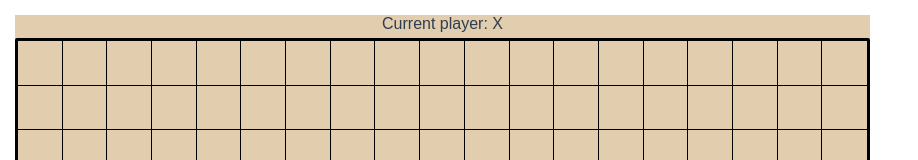
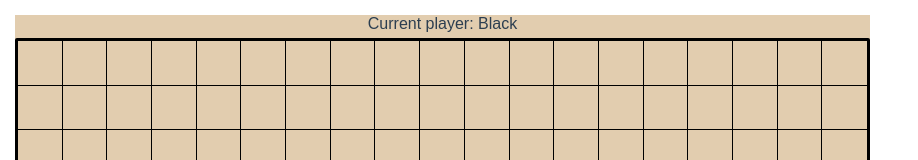
Before and after one commit to LogotipX/gamego, a Vue app: page / in a window 1280 px wide. Shown: the top 160 px of the page, without its empty margins (0-918 px from the left). Built offline with nearby package versions, Linux system fonts and the light colour scheme.

Commit message:
Players are black and white stones. Tried optimization speed of isFillBoard, but my algorithm faster...

```diff
--- a/src/App.vue
+++ b/src/App.vue
@@ -1,7 +1,9 @@
 <template>
   <div id="gamego">
-    <span v-if="winner">Winner: {{ winner }}</span>
-    <span v-if="!winner">Current player: {{ currentPlayer }}</span>
+    <span v-if="winner">Winner: {{ winner ? "White" : "Black" }}</span>
+    <span v-if="!winner"
+      >Current player: {{ currentPlayer ? "White" : "Black" }}</span
+    >
     <game-board :currentPlayer="currentPlayer" @winner="printWinner" />
   </div>
 </template>
@@ -24,11 +26,7 @@ export default {
 
   computed: {
     currentPlayer() {
-      if (this.$store.state.currentPlayer) {
-        return "O";
-      } else {
-        return "X";
-      }
+      return this.$store.state.currentPlayer;
     },
 
     previousPlayer() {
--- a/src/components/boardSquare.vue
+++ b/src/components/boardSquare.vue
@@ -82,11 +82,11 @@ export default {
   }
   .--white {
     background-color: #fff;
-    border: 3px double #000;
+    border: 3px inset #000;
   }
   .--black {
     background-color: #000;
-    border: 3px double #fff;
+    border: 3px inset #fff;
   }
 }
 </style>
--- a/src/components/gameBoard.vue
+++ b/src/components/gameBoard.vue
@@ -27,7 +27,7 @@ export default {
   },
 
   props: {
-    currentPlayer: String,
+    currentPlayer: Boolean,
   },
 
   emits: {
@@ -45,13 +45,27 @@ export default {
       });
       return winner ? "X" : "O";
     },
+
+    isFillBoard() {
+      // if (this.maxSteps > 0) return false;
+      // return true;
+
+      let board = this.$store.state.boardCoords; // It's faster...
+      let isFindNull;
+      board.forEach((arr) => {
+        if (isFindNull) return;
+        isFindNull = arr.find((i) => i === null);
+        if (isFindNull === null) isFindNull = true;
+      });
+      return !isFindNull;
+    },
   },
 
   methods: {
     stepOnSquare(coords) {
       this.checkAroundSquares(coords);
 
-      if (this.isFillBoard()) {
+      if (this.isFillBoard) {
         this.$emit("winner", this.winner);
       }
     },
@@ -64,7 +78,7 @@ export default {
         const row = square[0];
         const col = square[1];
 
-        const enemy = this.currentPlayer === "X" ? true : false;
+        const enemy = this.currentPlayer ? true : false;
 
         if (this.$store.state.boardCoords[row][col] === enemy) {
           const enemyCoords = [row, col];
@@ -162,17 +176,6 @@ export default {
         currentSquare: coords,
       };
     },
-
-    isFillBoard() {
-      let board = this.$store.state.boardCoords;
-      let isFindNull;
-      board.forEach((arr) => {
-        if (isFindNull) return;
-        isFindNull = arr.find((i) => i === null);
-        if (isFindNull === null) isFindNull = true;
-      });
-      return !isFindNull;
-    },
   },
 };
 </script>
```
